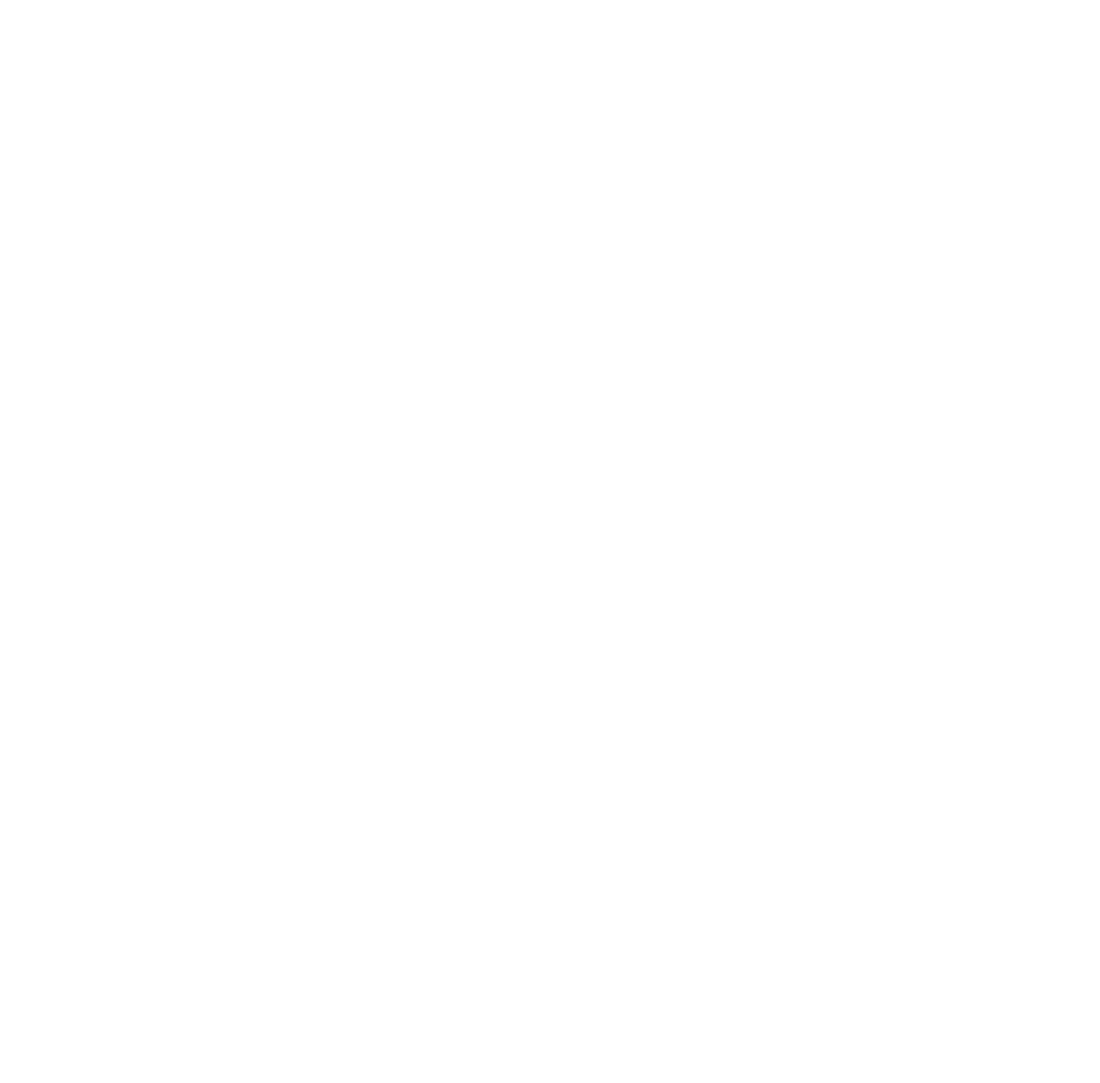
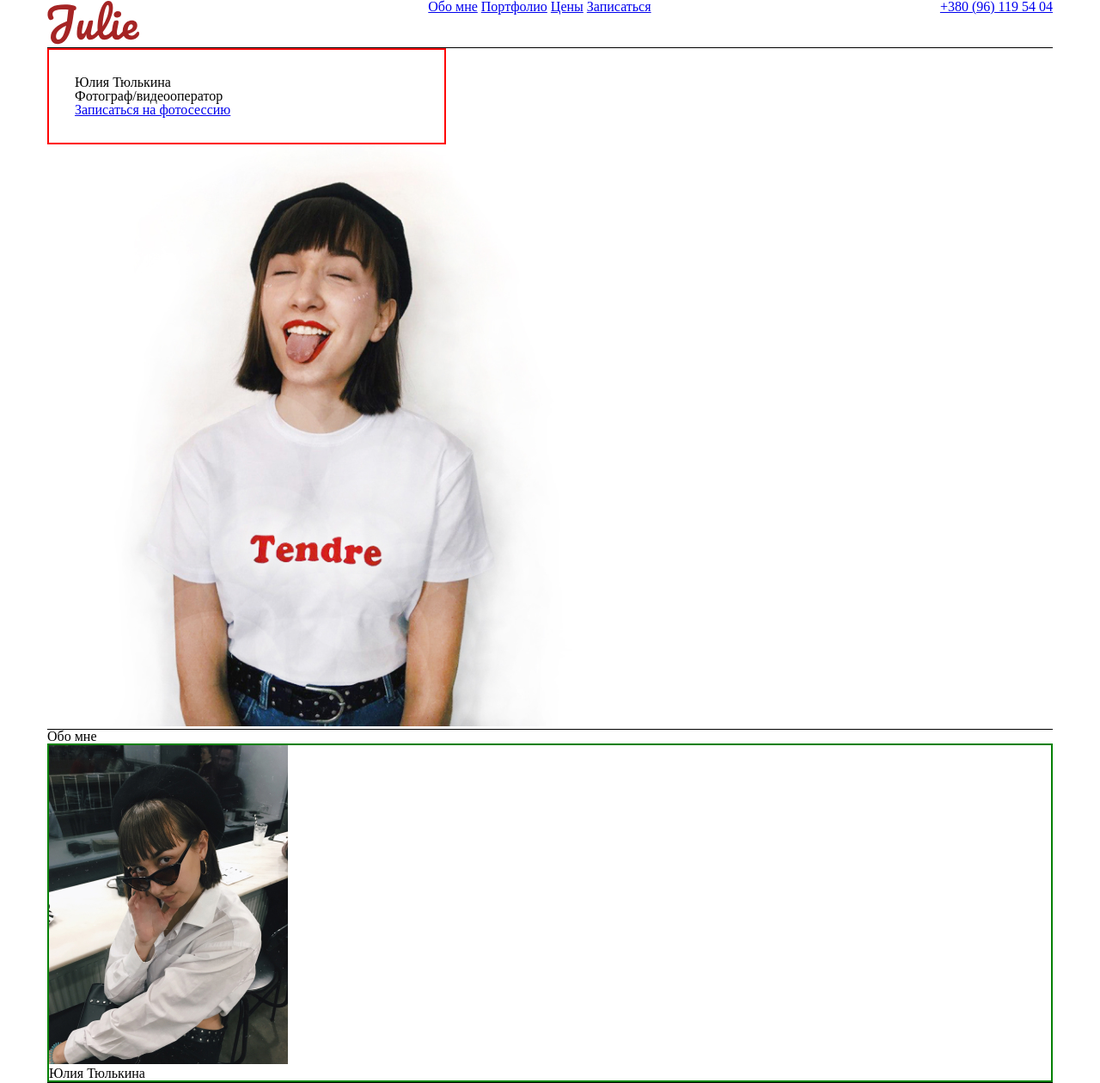
Before and after one commit to KaterynaKuzmenko9/PRACTICE2.1, a plain HTML site: page index.html in a window 1280 px wide. Shown: the whole page at 86% size. Before the commit the page ends 800 px from the top, so only its background shows below. Drawn offline with Linux system fonts and the light colour scheme.

Commit message:
create about photographer

```diff
--- /dev/null
+++ b/css/reset.css
@@ -0,0 +1,48 @@
+/* http://meyerweb.com/eric/tools/css/reset/
+   v2.0 | 20110126
+   License: none (public domain)
+*/
+
+html, body, div, span, applet, object, iframe,
+h1, h2, h3, h4, h5, h6, p, blockquote, pre,
+a, abbr, acronym, address, big, cite, code,
+del, dfn, em, img, ins, kbd, q, s, samp,
+small, strike, strong, sub, sup, tt, var,
+b, u, i, center,
+dl, dt, dd, ol, ul, li,
+fieldset, form, label, legend,
+table, caption, tbody, tfoot, thead, tr, th, td,
+article, aside, canvas, details, embed,
+figure, figcaption, footer, header, hgroup,
+menu, nav, output, ruby, section, summary,
+time, mark, audio, video {
+	margin: 0;
+	padding: 0;
+	border: 0;
+	font-size: 100%;
+	font: inherit;
+	vertical-align: baseline;
+}
+/* HTML5 display-role reset for older browsers */
+article, aside, details, figcaption, figure,
+footer, header, hgroup, menu, nav, section {
+	display: block;
+}
+body {
+	line-height: 1;
+}
+ol, ul {
+	list-style: none;
+}
+blockquote, q {
+	quotes: none;
+}
+blockquote:before, blockquote:after,
+q:before, q:after {
+	content: '';
+	content: none;
+}
+table {
+	border-collapse: collapse;
+	border-spacing: 0;
+}
--- /dev/null
+++ b/css/style.css
@@ -0,0 +1,29 @@
+
+
+
+
+.container{
+    max-width: 1170px;
+    border-bottom:1px solid black;
+    margin: 0 auto ;
+}
+
+
+.menu{
+display: flex;
+justify-content: space-between;
+text-align: center;
+}
+
+
+
+.main-title{
+    padding: 30px;
+    border: 2px solid red;
+    width: 400px;
+
+}
+
+.about__description{
+    border: 2px solid green;
+}
--- a/index.html
+++ b/index.html
@@ -1,11 +1,68 @@
 <!DOCTYPE html>
 <html lang="en">
+
 <head>
     <meta charset="UTF-8">
     <meta name="viewport" content="width=device-width, initial-scale=1.0">
     <title>Document</title>
+    <link rel="stylesheet" href="css/style.css">
+    <link rel="stylesheet" href="css/reset.css">
+
 </head>
+
 <body>
+    <header>
+    <div class="container menu">
+        <a href="#" class="logo">
+            <img src="img/Logo.svg" alt="logo">
+        </a>
+            <nav>
+                <a href="#"> Обо мне</a>
+                <a href="#">Портфолио</a>
+                <a href="#"> Цены</a>
+                <a href="#">Записаться</a>
+            </nav>
+            <a href="tel:+380961195404">+380 (96) 119 54 04 </a>
+    </div>
+    <div class="container">
+
+      <div class="main-title">
+        <h1>Юлия Тюлькина</h1>
+        <p>Фотограф/видеооператор</p>
+        <a href="#sign-up">Записаться на фотосессию </a>
+
+      </div>
+      <img src="img/1.png" alt="im">
+
+    </div>
+
+    </header>
+
+ <main>
+    <section class="about">
+        <div class="container">
+            <h2>Обо мне</h2>
+            <div class="about__description">
+                <div class="about__photo__left">
+                    <img src="img/2.jpg" alt="me">
+                    <h3>Юлия Тюлькина</h3>
+
+
+                </div>
+
+                <div class="about__descr__right">
+
+                </div>
+
+
+
+            </div>
+
+        </div>
+    </section>
+
+ </main>
 
 </body>
+
 </html>
```
Also changed, not shown: img/1.png (added), img/2.jpg (added), img/Logo.svg (added).
